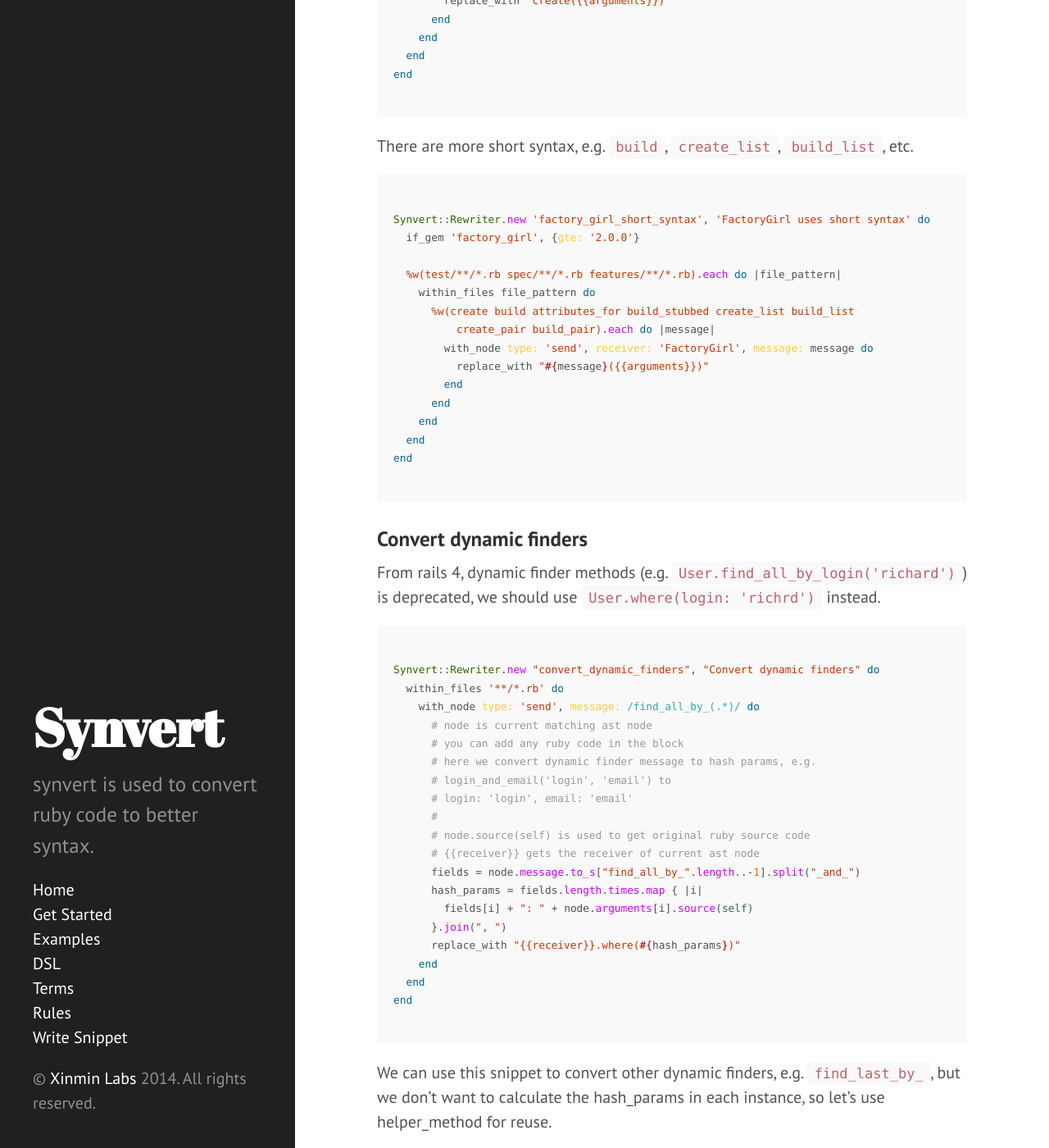
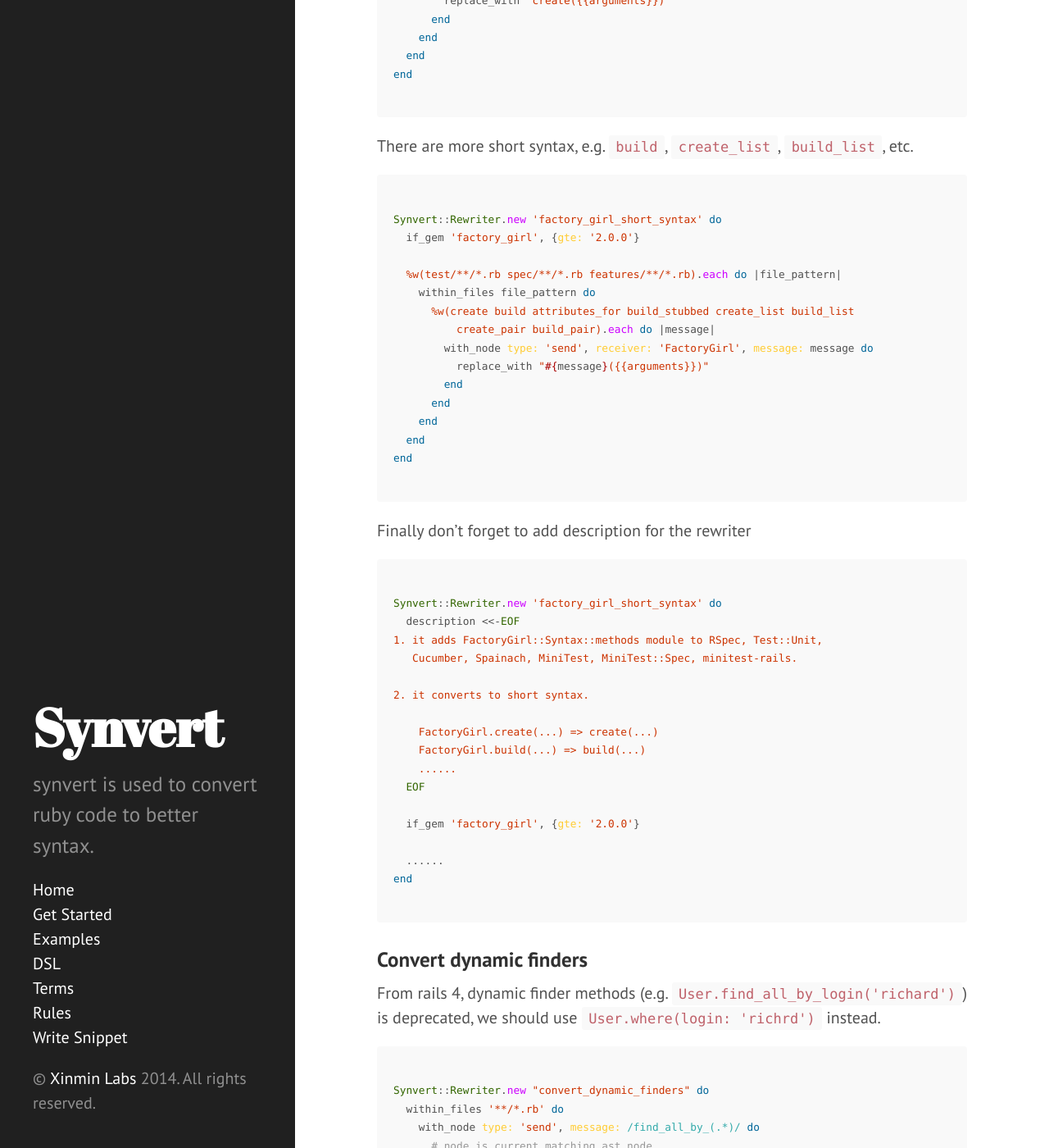
Before and after one commit to synvert-hq/synvert-ruby, a Jekyll site: the page built from examples.md, in a window 1280 px wide and 1400 px high, scrolled down 2901 px. Shown: the whole window at 82% size. Built offline with Jekyll 4.4.1, drawn with Linux system fonts in a browser that asks for light colours; Markdown is read by kramdown in place of the engine named in the settings; comment, search, counter and statistics services are not loaded; some of the changed text lies outside the part shown.

Commit message:
update description dsl

````diff
--- a/examples.md
+++ b/examples.md
@@ -11,7 +11,7 @@ Adds `include FactoryGirl::Syntax::Methods` to class
 `Test::Unit::TestCase` in file `test/test_helper.rb`
 
 ```ruby
-Synvert::Rewriter.new 'factory_girl_short_syntax', 'FactoryGirl uses short syntax' do
+Synvert::Rewriter.new 'factory_girl_short_syntax' do
   within_file 'test/test_helper.rb' do
     with_node type: 'class', name: 'Test::Unit::TestCase' do
       insert 'include FactoryGirl::Syntax::Methods'
@@ -24,7 +24,7 @@ FactoryGirl short syntax only works from factory_girl 2.0.0, so let's
 check the gem version.
 
 ```ruby
-Synvert::Rewriter.new 'factory_girl_short_syntax', 'FactoryGirl uses short syntax' do
+Synvert::Rewriter.new 'factory_girl_short_syntax' do
   if_gem 'factory_girl', {gte: '2.0.0'}
 
   within_file 'test/test_helper.rb' do
@@ -40,7 +40,7 @@ FactoryGirl::Syntax::Methods` already exist in the class, so let's check
 if code doesn't exist, then insert.
 
 ```ruby
-Synvert::Rewriter.new 'factory_girl_short_syntax', 'FactoryGirl uses short syntax' do
+Synvert::Rewriter.new 'factory_girl_short_syntax' do
   if_gem 'factory_girl', {gte: '2.0.0'}
 
   within_file 'test/test_helper.rb' do
@@ -56,7 +56,7 @@ end
 It should also work in minitest and activesupport testcase
 
 ```ruby
-Synvert::Rewriter.new 'factory_girl_short_syntax', 'FactoryGirl uses short syntax' do
+Synvert::Rewriter.new 'factory_girl_short_syntax' do
   if_gem 'factory_girl', {gte: '2.0.0'}
 
   within_file 'test/test_helper.rb' do
@@ -76,7 +76,7 @@ For rspec, it does a bit different
 
 ```ruby
 {% raw %}
-Synvert::Rewriter.new 'factory_girl_short_syntax', 'FactoryGirl uses short syntax' do
+Synvert::Rewriter.new 'factory_girl_short_syntax' do
   if_gem 'factory_girl', {gte: '2.0.0'}
 
   within_file 'spec/spec_helper.rb' do
@@ -97,7 +97,7 @@ end
 Finally, apply it for cucumber as well.
 
 ```ruby
-Synvert::Rewriter.new 'factory_girl_short_syntax', 'FactoryGirl uses short syntax' do
+Synvert::Rewriter.new 'factory_girl_short_syntax' do
   if_gem 'factory_girl', {gte: '2.0.0'}
 
   within_file 'features/support/env.rb' do
@@ -115,7 +115,7 @@ replace `FactoryGirl.create` with `create` now.
 
 ```ruby
 {% raw %}
-Synvert::Rewriter.new 'factory_girl_short_syntax', 'FactoryGirl uses short syntax' do
+Synvert::Rewriter.new 'factory_girl_short_syntax' do
   if_gem 'factory_girl', {gte: '2.0.0'}
 
   %w(test/**/*.rb spec/**/*.rb features/**/*.rb).each do |file_pattern|
@@ -136,7 +136,7 @@ There are more short syntax, e.g. `build`, `create_list`, `build_list`, etc.
 
 ```ruby
 {% raw %}
-Synvert::Rewriter.new 'factory_girl_short_syntax', 'FactoryGirl uses short syntax' do
+Synvert::Rewriter.new 'factory_girl_short_syntax' do
   if_gem 'factory_girl', {gte: '2.0.0'}
 
   %w(test/**/*.rb spec/**/*.rb features/**/*.rb).each do |file_pattern|
@@ -153,6 +153,29 @@ end
 {% endraw %}
 ```
 
+Finally don't forget to add description for the rewriter
+
+```ruby
+{% raw %}
+Synvert::Rewriter.new 'factory_girl_short_syntax' do
+  description <<-EOF
+1. it adds FactoryGirl::Syntax::methods module to RSpec, Test::Unit,
+   Cucumber, Spainach, MiniTest, MiniTest::Spec, minitest-rails.
+
+2. it converts to short syntax.
+
+    FactoryGirl.create(...) => create(...)
+    FactoryGirl.build(...) => build(...)
+    ......
+  EOF
+
+  if_gem 'factory_girl', {gte: '2.0.0'}
+
+  ......
+end
+{% endraw %}
+```
+
 ### Convert dynamic finders
 
 From rails 4, dynamic finder methods (e.g.
@@ -161,7 +184,7 @@ From rails 4, dynamic finder methods (e.g.
 
 ```ruby
 {% raw %}
-Synvert::Rewriter.new "convert_dynamic_finders", "Convert dynamic finders" do
+Synvert::Rewriter.new "convert_dynamic_finders" do
   within_files '**/*.rb' do
     with_node type: 'send', message: /find_all_by_(.*)/ do
       # node is current matching ast node
@@ -189,7 +212,7 @@ in each instance, so let's use helper_method for reuse.
 
 ```ruby
 {% raw %}
-Synvert::Rewriter.new "convert_dynamic_finders", "Convert dynamic finders" do
+Synvert::Rewriter.new "convert_dynamic_finders" do
   helper_method 'dynamic_finder_to_hash' do |prefix|
     fields = node.message.to_s[prefix.length..-1].split("_and_")
     fields.length.times.map { |i|
````
Also changed, not shown: dsl.md (+11 -1 lines), 3 other files.
